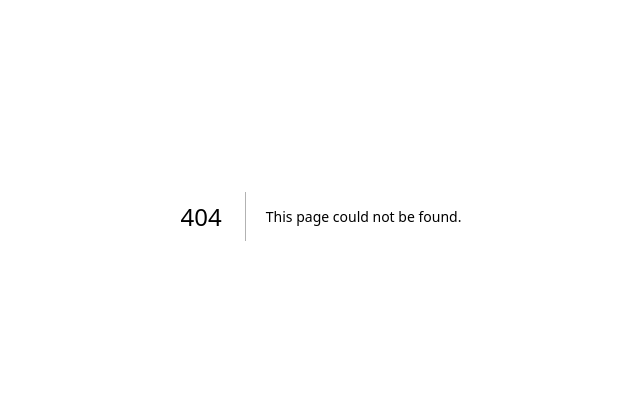
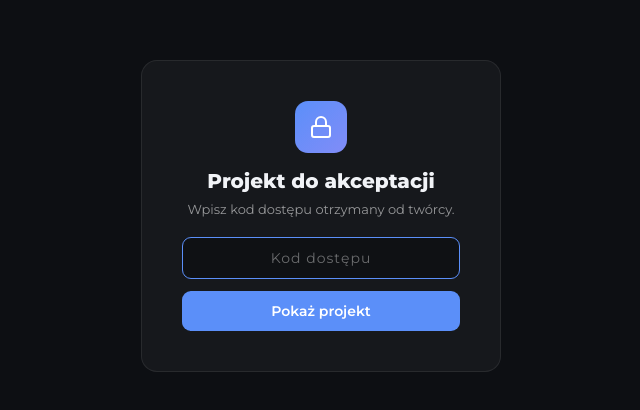
Before and after one commit to designowacki-dev/drive-manager, a Next.js app: page /akceptacja in a window 1280 px wide. Before the commit this address had no page. Shown: the part 184-594 px from the top of the page, without its empty margins (319-959 px from the left). Built offline with nearby package versions, Linux system fonts and the light colour scheme.

Commit message:
akceptacja.js

```diff
--- /dev/null
+++ b/pages/akceptacja.js
@@ -0,0 +1,125 @@
+import { useState } from "react"
+import { useRouter } from "next/router"
+
+const T = {
+  bg:"#0d0f13", surface:"rgba(255,255,255,.04)", surfaceHover:"rgba(255,255,255,.07)",
+  border:"rgba(255,255,255,.08)", text:"#f1f3f7", textDim:"rgba(255,255,255,.55)",
+  textFaint:"rgba(255,255,255,.38)", accent:"#5b8ff9", inputBg:"rgba(0,0,0,.3)",
+  green:"#36d399", red:"#fb7185", amber:"#fbbf24",
+}
+const STATUS = {
+  pending:{ label:"Oczekuje", color:T.amber, bg:"rgba(251,191,36,.15)" },
+  approved:{ label:"Zaakceptowane", color:T.green, bg:"rgba(54,211,153,.15)" },
+  changes:{ label:"Poprawki wysłane", color:T.red, bg:"rgba(251,113,133,.15)" },
+}
+
+export default function Akceptacja() {
+  const router = useRouter()
+  const folderId = router.query.id
+  const [code, setCode] = useState("")
+  const [unlocked, setUnlocked] = useState(false)
+  const [files, setFiles] = useState([])
+  const [clientName, setClientName] = useState("")
+  const [drafts, setDrafts] = useState({})
+  const [error, setError] = useState("")
+  const [toast, setToast] = useState(null)
+  const [loading, setLoading] = useState(false)
+
+  const showToast = (m) => { setToast(m); setTimeout(()=>setToast(null),3500) }
+
+  const unlock = async () => {
+    if (!code.trim() || !folderId) return
+    setLoading(true); setError("")
+    try {
+      const res = await fetch(`/api/review-get?folderId=${folderId}&code=${encodeURIComponent(code.trim())}`)
+      const data = await res.json()
+      if (!res.ok) { setError(data.error || "Błąd"); setLoading(false); return }
+      setFiles(data.files); setClientName(data.clientName); setUnlocked(true)
+    } catch { setError("Błąd połączenia") }
+    setLoading(false)
+  }
+
+  const respond = async (fileId, status) => {
+    const feedback = drafts[fileId] || ""
+    if (status === "changes" && !feedback.trim()) { showToast("Napisz najpierw poprawki"); return }
+    try {
+      const res = await fetch("/api/review-respond", {
+        method:"POST", headers:{"Content-Type":"application/json"},
+        body: JSON.stringify({ folderId, code: code.trim(), fileId, status, feedback }),
+      })
+      if (!res.ok) { showToast("Błąd zapisu"); return }
+      setFiles(prev => prev.map(f => f.id===fileId ? {...f, status, feedback: status==="changes"?feedback:""} : f))
+      showToast(status==="approved" ? "✓ Zaakceptowano" : "✓ Poprawki wysłane")
+    } catch { showToast("Błąd połączenia") }
+  }
+
+  return (
+    <div style={{ minHeight:"100vh", background:T.bg, color:T.text, fontFamily:"'Montserrat',system-ui,sans-serif" }}>
+      <style>{`
+        @import url('https://fonts.googleapis.com/css2?family=Montserrat:wght@300;400;500;600;700;800&display=swap');
+        *{box-sizing:border-box;margin:0;padding:0;}
+        @keyframes fadeUp{from{opacity:0;transform:translateY(10px);}to{opacity:1;transform:translateY(0);}}
+        @keyframes slideIn{from{opacity:0;transform:translateX(16px);}to{opacity:1;transform:translateX(0);}}
+        textarea:focus,input:focus{outline:none;border-color:${T.accent}!important;}
+        textarea::placeholder,input::placeholder{color:${T.textFaint};}
+      `}</style>
+
+      {!unlocked ? (
+        <div style={{ height:"100vh", display:"flex", alignItems:"center", justifyContent:"center", padding:20 }}>
+          <div style={{ background:T.surface, border:`1px solid ${T.border}`, borderRadius:16, padding:40, width:360, textAlign:"center", animation:"fadeUp .3s ease" }}>
+            <div style={{ width:52, height:52, borderRadius:13, background:`linear-gradient(135deg,${T.accent},#818cf8)`, display:"flex", alignItems:"center", justifyContent:"center", margin:"0 auto 16px" }}>
+              <svg width="24" height="24" viewBox="0 0 24 24" fill="none" stroke="#fff" strokeWidth="2" strokeLinecap="round" strokeLinejoin="round"><rect x="3" y="11" width="18" height="11" rx="2"/><path d="M7 11V7a5 5 0 0 1 10 0v4"/></svg>
+            </div>
+            <h1 style={{ fontSize:20, fontWeight:800, marginBottom:8 }}>Projekt do akceptacji</h1>
+            <p style={{ fontSize:13, color:T.textDim, marginBottom:20 }}>Wpisz kod dostępu otrzymany od twórcy.</p>
+            <input value={code} onChange={e=>setCode(e.target.value)} onKeyDown={e=>e.key==="Enter"&&unlock()} placeholder="Kod dostępu" autoFocus
+              style={{ width:"100%", background:T.inputBg, border:`1px solid ${T.border}`, borderRadius:9, padding:"11px 14px", color:T.text, fontSize:14, fontFamily:"inherit", marginBottom:12, textAlign:"center", letterSpacing:"1px" }} />
+            {error && <p style={{ color:T.red, fontSize:12, marginBottom:12 }}>{error}</p>}
+            <button onClick={unlock} disabled={loading} style={{ width:"100%", background:T.accent, border:"none", color:"#fff", borderRadius:9, padding:"11px", fontSize:14, fontWeight:600, cursor:"pointer", fontFamily:"inherit" }}>
+              {loading ? "Sprawdzam…" : "Pokaż projekt"}
+            </button>
+          </div>
+        </div>
+      ) : (
+        <div style={{ maxWidth:760, margin:"0 auto", padding:"40px 24px 60px", animation:"fadeUp .3s ease" }}>
+          <div style={{ textAlign:"center", marginBottom:32 }}>
+            {clientName && <div style={{ fontSize:11, letterSpacing:"2px", color:T.textFaint, marginBottom:8 }}>PROJEKT DLA: {clientName.toUpperCase()}</div>}
+            <h1 style={{ fontSize:30, fontWeight:800, letterSpacing:"-1px" }}>Miniaturki do akceptacji</h1>
+            <p style={{ fontSize:14, color:T.textDim, marginTop:8 }}>Zaakceptuj lub opisz poprawki przy każdej grafice.</p>
+          </div>
+          <div style={{ display:"flex", flexDirection:"column", gap:16 }}>
+            {files.map(f=>{
+              const s = STATUS[f.status] || STATUS.pending
+              return (
+                <div key={f.id} style={{ display:"flex", gap:16, background:T.surface, border:`1px solid ${T.border}`, borderRadius:16, padding:16, flexWrap:"wrap" }}>
+                  <div style={{ width:220, height:130, borderRadius:10, overflow:"hidden", flexShrink:0, background:"#000" }}>
+                    <img src={`/api/public-image?id=${f.id}`} alt={f.name} style={{ width:"100%", height:"100%", objectFit:"cover" }} />
+                  </div>
+                  <div style={{ flex:1, minWidth:240, display:"flex", flexDirection:"column" }}>
+                    <div style={{ display:"flex", alignItems:"center", justifyContent:"space-between", marginBottom:10 }}>
+                      <span style={{ fontSize:13, fontWeight:600 }}>{f.name}</span>
+                      <span style={{ fontSize:11, fontWeight:600, color:s.color, background:s.bg, padding:"3px 10px", borderRadius:20 }}>{s.label}</span>
+                    </div>
+                    {f.status==="approved" ? (
+                      <div style={{ flex:1, display:"flex", alignItems:"center", color:T.green, fontSize:13, fontWeight:500 }}>✓ Zaakceptowano — dziękujemy!</div>
+                    ) : (
+                      <>
+                        <textarea value={drafts[f.id] ?? f.feedback ?? ""} onChange={e=>setDrafts(d=>({...d,[f.id]:e.target.value}))} placeholder="Opisz poprawki (opcjonalnie)…"
+                          style={{ flex:1, minHeight:54, background:T.inputBg, border:`1px solid ${T.border}`, borderRadius:9, padding:"8px 10px", color:T.text, fontSize:12.5, fontFamily:"inherit", resize:"none", marginBottom:8 }} />
+                        <div style={{ display:"flex", gap:8 }}>
+                          <button onClick={()=>respond(f.id,"approved")} style={{ flex:1, background:T.green, border:"none", color:"#06281c", borderRadius:8, padding:"9px", fontSize:12.5, fontWeight:700, cursor:"pointer", fontFamily:"inherit" }}>✓ Akceptuję</button>
+                          <button onClick={()=>respond(f.id,"changes")} style={{ flex:1, background:T.surfaceHover, border:`1px solid ${T.border}`, color:T.text, borderRadius:8, padding:"9px", fontSize:12.5, fontWeight:600, cursor:"pointer", fontFamily:"inherit" }}>Wyślij poprawki</button>
+                        </div>
+                      </>
+                    )}
+                  </div>
+                </div>
+              )
+            })}
+          </div>
+        </div>
+      )}
+      {toast && <div style={{ position:"fixed", bottom:24, right:24, padding:"11px 18px", borderRadius:10, background:"rgba(54,211,153,.12)", border:"1px solid rgba(54,211,153,.3)", color:T.green, fontSize:13, animation:"slideIn .2s ease", fontWeight:500 }}>{toast}</div>}
+    </div>
+  )
+}
```
